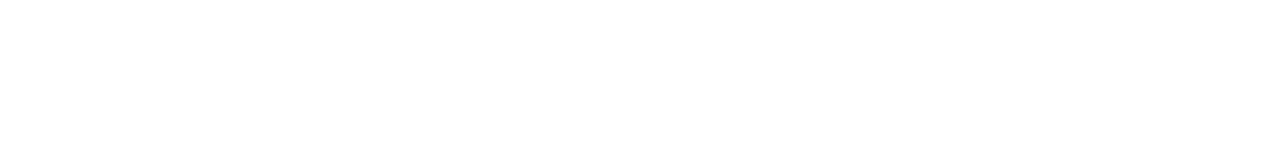
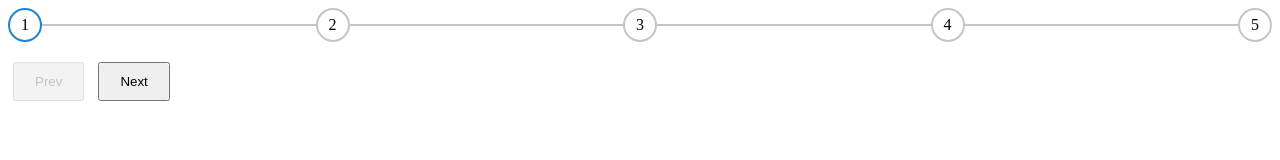
Before and after one commit to acciojob/progress-bar-naspnrd, a website: page main.html in a window 1280 px wide. Drawn offline with Linux system fonts and the light colour scheme.

Commit message:
created a submission

```diff
--- a/main.html
+++ b/main.html
@@ -8,6 +8,28 @@
 
 <body>
 	<!-- the entire body must be written by student -->
+	<div class="progress-bar">
+		<!-- First circle -->
+		<div class="circle active">1</div>
+		<div class="line"></div>
+		<!-- second circle -->
+		<div class="circle">2</div>
+		<div class="line"></div>
+
+		<!-- third circle -->
+		<div class="circle">3</div>
+		<div class="line"></div>
+
+		<!-- fourth circle -->
+		<div class="circle">4</div>
+		<div class="line"></div>
+
+		<!-- fifth circle -->
+		<div class="circle">5</div>
+
+	</div>
+	<button id="prev" disabled>Prev</button>
+	<button id="next">Next</button>
     <script type="text/javascript" src="./script.js">
 </script>
 
--- a/script.js
+++ b/script.js
@@ -1 +1,41 @@
 //your JS code here. If required.
+
+const circles = document.querySelectorAll('.circle');
+const lines = document.querySelectorAll('.line');
+
+const nextButton = document.querySelector("#next");
+const prevButton = document.querySelector("#prev");
+
+let currentActive = 1;
+
+nextButton.addEventListener('click', () => {
+	currentActive++;
+	if(currentActive > circles.length){
+		currentActive = circles.length;
+	}
+	updateUi();
+})
+
+prevButton.addEventListener('click', () => {
+	currentActive--;
+	if(currentActive < 1){
+		currentActive = 1;
+	}
+	updateUi();
+})
+
+
+function updateUi() {
+	circles.forEach((circle, idx) => {
+		// 0
+		idx < currentActive ? circle.classList.add("active") :
+			circle.classList.remove("active")
+	})
+
+	lines.forEach((line, idx) => {
+		idx < currentActive - 1 ? line.classList.add("active"):
+			line.classList.remove("active");
+	})
+	prevButton.disabled = currentActive === 1;
+	nextButton.disabled = currentActive === circles.length;
+}
--- a/styles.css
+++ b/styles.css
@@ -1 +1,45 @@
 /*  your css code here. If applicable */
+.progress-bar {
+	display: flex;
+	justify-content: center;
+	align-items: center;
+	margin-bottom: 20px;
+}
+.circle {
+	border-radius: 50%;
+	width: 30px;
+	height: 30px;
+	border: 2px solid #c2c6c9;
+	display: flex;
+	justify-content: center;
+	align-items: center;
+	font-size: 16px;
+	color: black;
+	background: #fff;
+}
+
+.active {
+	border-color: #1e86d0;
+	color: black;
+}
+
+.line {
+	height: 2px;
+	flex: 1;
+	background: #c2c6c9;
+}
+
+.line.active{
+	background: #1e86d0;
+}
+
+button {
+	padding: 10px 20px;
+	margin: 0 5px;
+	cursor: pointer;
+}
+
+button:disabled {
+	cursor: not-allowed;
+	opacity: 0.7;
+}
```
